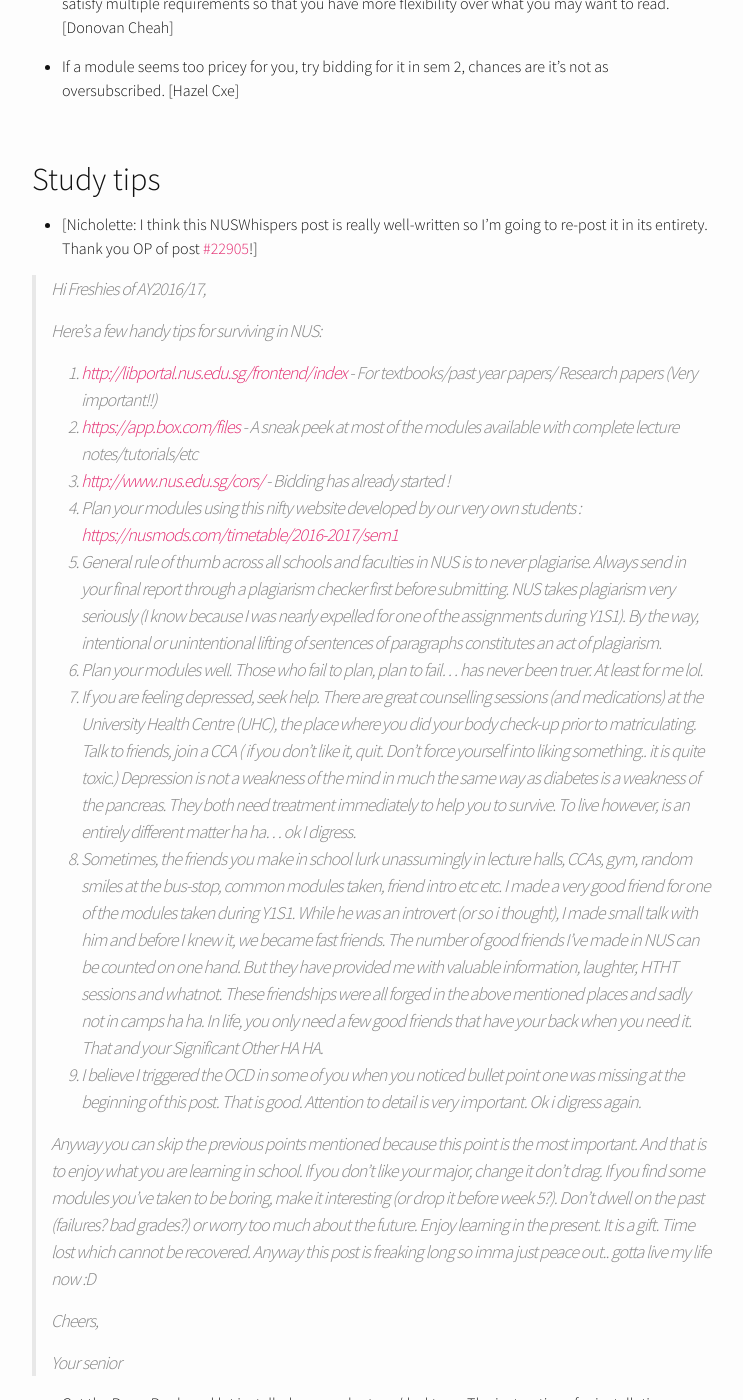
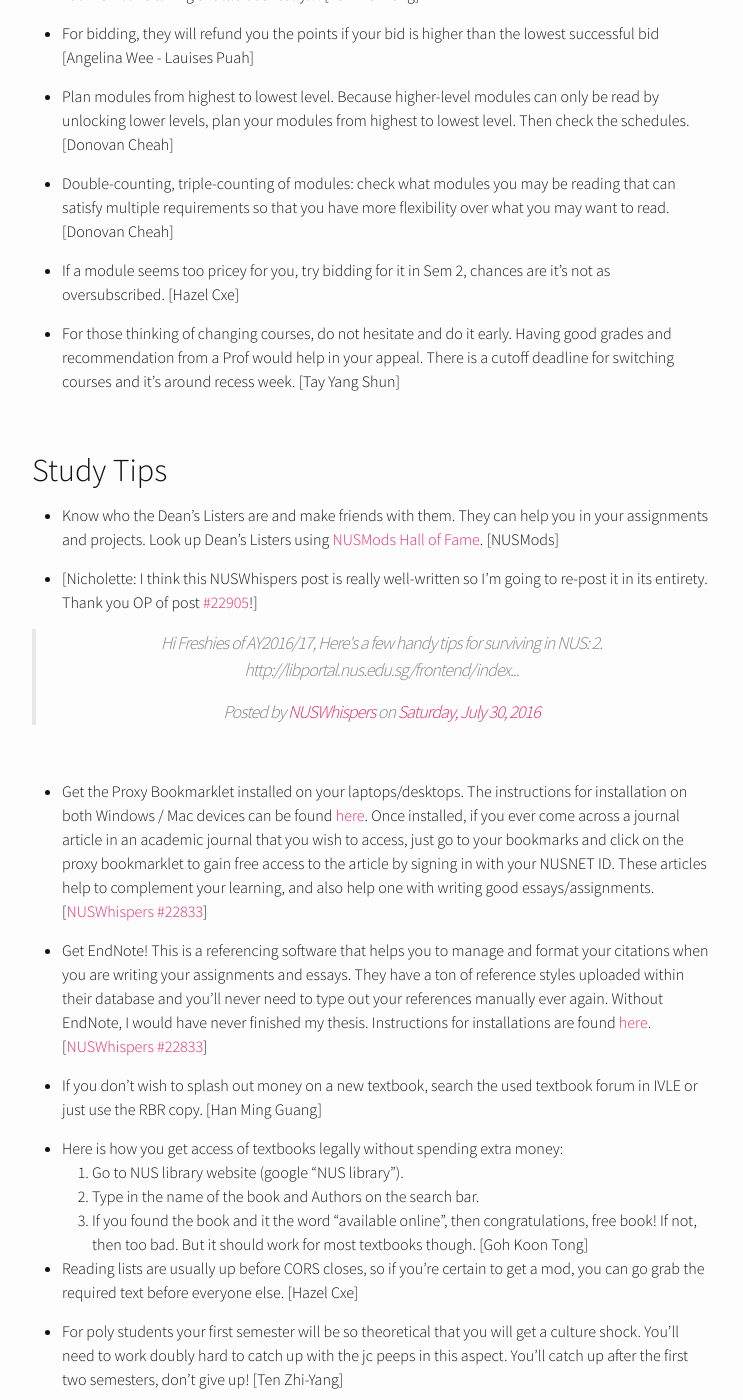
Before and after one commit to nusmodifications/nusmods-blog, a Jekyll site: the page built from _posts/2016-08-01-tips-for-freshmen-by-nuswhispers.markdown, in a window 1280 px wide and 1400 px high, scrolled down 1037 px. Shown: the whole window, without its empty margins (268-1011 px from the left). Built offline with Jekyll 4.4.1, drawn with Linux system fonts in a browser that asks for light colours; nearby versions of some CDN libraries; some of the changed text lies outside the part shown.

Commit message:
Edit freshmen tips post

```diff
--- a/_posts/2016-08-01-tips-for-freshmen-by-nuswhispers.markdown
+++ b/_posts/2016-08-01-tips-for-freshmen-by-nuswhispers.markdown
@@ -6,13 +6,21 @@
 author_thumbnail: 610496971
 ---
 
-Due to the unfortunate suspension of Freshman Orientation Week camps, kind souls from NUSWhispers [[#22833](https://www.nuswhispers.com/confession/22833), [#22905](https://www.nuswhispers.com/confession/22905), [#22964](https://www.nuswhispers.com/confession/22964), [#23086](https://www.nuswhispers.com/confession/23086), [#23153](https://www.nuswhispers.com/confession/23153)] have emerged to share their tips and experiences with incoming freshmen who missed their opportunity to seek advice from their seniors. The admins from NUSWhispers have decided to collate them in a single post for easier reading.
+Due to the unfortunate suspension of Freshman Orientation Week camps, kind souls on NUSWhispers [[#22833](https://www.nuswhispers.com/confession/22833), [#22905](https://www.nuswhispers.com/confession/22905), [#22964](https://www.nuswhispers.com/confession/22964), [#23086](https://www.nuswhispers.com/confession/23086), [#23153](https://www.nuswhispers.com/confession/23153)] have emerged to share their tips and experiences with incoming freshmen who missed their opportunity to seek advice from their seniors. The admins of NUSWhispers have decided to collate them into a single post for easier reading, along with some nuggets of wisdom from their many years of experience in school.
 
-## CORS / Module Bidding / Timetable planning
+## CORS / Module Bidding / Timetable Planning
+
+- Use [NUSMods](https://nusmods.com/) to plan your semester timetable. It's your lifesaver! [NUSMods]
+
+- Learn how NUSMods can help you become a smarter bidder from [this article](/how-nusmods-can-help-you-during-cors-bidding). [NUSMods]
+
+- Utilize NUSMods to achieve higher productivity! Read about it [here](/5-nusmods-features-you-might-not-know-about). [NUSMods]
+
+- NUSMods has many module reviews of Level 1000 and 2000 modules. Do check them out to get a better idea of what the module is about. [NUSMods]
 
 - When you're bidding, try to hold your horses till closed bidding. Or else, you're most likely gonna see that minimum bid rise and rise along with your blood pressure. [[NUSWhispers #22964](https://www.nuswhispers.com/confession/22964)]
 
-- Feel free to arrange classes conducted in different parts of the campus next to each other. Lecturers usually release the class 35mins earlier for you guys to travel to the next venue--unless you're damn suay, and the lecturer goes on and on. For people having to travel to UTown for classes from other faculties, I'll say 35mins will still be rather tight for you (overcrowded shuttle buses) but not impossible. Try to put lectures after tutorials, rather be slightly late for lectures than tutorials! [[NUSWhispers #22964](https://www.nuswhispers.com/confession/22964)]
+- Feel free to arrange classes conducted in different parts of the campus next to each other. Lecturers usually release the class 35 mins earlier for you guys to travel to the next venue - unless you're damn suay, and the lecturer goes on and on. For people having to travel to Utown for classes from other faculties, I'll say 35mins will still be rather tight for you (overcrowded shuttle buses) but not impossible. Try to put lectures after tutorials, rather be slightly late for lectures than tutorials! [[NUSWhispers #22964](https://www.nuswhispers.com/confession/22964)]
 
 - Plan your lectures such that you don’t travel to science faculty then Arts faculty then back again... You won't like taking shuttle bus really... [Ten Wei Peng]
 
@@ -22,79 +30,78 @@
 
 - Double-counting, triple-counting of modules: check what modules you may be reading that can satisfy multiple requirements so that you have more flexibility over what you may want to read. [Donovan Cheah]
 
-- If a module seems too pricey for you, try bidding for it in sem 2, chances are it's not as oversubscribed. [Hazel Cxe]
+- If a module seems too pricey for you, try bidding for it in Sem 2, chances are it's not as oversubscribed. [Hazel Cxe]
+
+- For those thinking of changing courses, do not hesitate and do it early. Having good grades and recommendation from a Prof would help in your appeal. There is a cutoff deadline for switching courses and it's around recess week. [Tay Yang Shun]
 
 
-## Study tips
+## Study Tips
+
+- Know who the Dean's Listers are and make friends with them. They can help you in your assignments and projects. Look up Dean's Listers using [NUSMods Hall of Fame](http://awards.nusmods.com/). [NUSMods]
 
 - [Nicholette: I think this NUSWhispers post is really well-written so I’m going to re-post it in its entirety. Thank you OP of post [#22905](https://www.nuswhispers.com/confession/22905)!]
 
-> Hi Freshies of AY2016/17,
->
-> Here's a few handy tips for surviving in NUS:
-2. <http://libportal.nus.edu.sg/frontend/index> - For textbooks/past year papers/ Research papers (Very important!!)
-3. <https://app.box.com/files> - A sneak peek at most of the modules available with complete lecture notes/tutorials/etc
-4. <http://www.nus.edu.sg/cors/> - Bidding has already started !
-5. Plan your modules using this nifty website developed by our very own students : <https://nusmods.com/timetable/2016-2017/sem1>
-6. General rule of thumb across all schools and faculties in NUS is to never plagiarise. Always send in your final report through a plagiarism checker first before submitting. NUS takes plagiarism very seriously (I know because I was nearly expelled for one of the assignments during Y1S1).
-By the way, intentional or unintentional lifting of sentences of paragraphs constitutes an act of plagiarism.
-7. Plan your modules well. Those who fail to plan, plan to fail... has never been truer. At least for me lol.
-8. If you are feeling depressed, seek help. There are great counselling sessions (and medications) at the University Health Centre (UHC), the place where you did your body check-up prior to matriculating. Talk to friends, join a CCA ( if you don't like it, quit. Don't force yourself into liking something.. it is quite toxic.)
-Depression is not a weakness of the mind in much the same way as diabetes is a weakness of the pancreas. They both need treatment immediately to help you to survive.
-To live however, is an entirely different matter ha ha... ok I digress.
-9. Sometimes, the friends you make in school lurk unassumingly in lecture halls, CCAs, gym, random smiles at the bus-stop, common modules taken, friend intro etc etc. I made a very good friend for one of the modules taken during Y1S1. While he was an introvert (or so i thought), I made small talk with him and before I knew it, we became fast friends.
-The number of good friends I've made in NUS can be counted on one hand. But they have provided me with valuable information, laughter, HTHT sessions and whatnot. These friendships were all forged in the above mentioned places and sadly not in camps ha ha. In life, you only need a few good friends that have your back when you need it. That and your Significant Other HA HA.
-1. I believe I triggered the OCD in some of you when you noticed bullet point one was missing at the beginning of this post.
-That is good. Attention to detail is very important. Ok i digress again.
->
->Anyway you can skip the previous points mentioned because this point is the most important.
-And that is to enjoy what you are learning in school. If you don't like your major, change it don't drag. If you find some modules you've taken to be boring, make it interesting (or drop it before week 5?). Don't dwell on the past (failures? bad grades?) or worry too much about the future. Enjoy learning in the present. It is a gift. Time lost which cannot be recovered.
-Anyway this post is freaking long so imma just peace out.. gotta live my life now :D
->
-> Cheers,
->
-> Your senior
+<div id="fb-root"></div>
+<script>(function(d, s, id) {
+  var js, fjs = d.getElementsByTagName(s)[0];
+  if (d.getElementById(id)) return;
+  js = d.createElement(s); js.id = id;
+  js.src = "//connect.facebook.net/en_US/sdk.js#xfbml=1&version=v2.7&appId=1577825682475577";
+  fjs.parentNode.insertBefore(js, fjs);
+}(document, 'script', 'facebook-jssdk'));</script>
+<div class="text-center">
+<div class="fb-post" data-href="https://www.facebook.com/permalink.php?story_fbid=1107118119358648&amp;id=695707917166339" data-width="500" data-show-text="true"><blockquote cite="https://www.facebook.com/nuswhispers/posts/1107118119358648" class="fb-xfbml-parse-ignore"><p>
+Hi Freshies of AY2016/17,
 
+Here&#039;s a few handy tips for surviving in NUS:
 
-- Get the Proxy Bookmarklet installed on your laptops/desktops. The instructions for installation on both Windows/Mac devices can be found here: <http://libguides.nus.edu.sg/proxybookmarklet/installondesktop>. Once installed, if you ever come across a journal article in an academic journal that you wish to access, just go to your bookmarks and click on the proxy bookmarklet to gain free access to the article by signing in with your NUSNET ID. These articles help to complement your learning, and also help one with writing good essays/assignments. [[NUSWhispers #22833](https://www.nuswhispers.com/confession/22833)]
+2. http://libportal.nus.edu.sg/frontend/index...</p>Posted by <a href="https://www.facebook.com/nuswhispers/">NUSWhispers</a> on&nbsp;<a href="https://www.facebook.com/nuswhispers/posts/1107118119358648">Saturday, July 30, 2016</a></blockquote></div>
+</div>
 
-- Get EndNote! This is a referencing software that helps you to manage and format your citations when you are writing your assignments and essays. They have a ton of reference styles uploaded within their database and you’ll never need to type out your references manually ever again. Without EndNote, I would have never finished my thesis. Instructions for installations are found here: <http://libguides.nus.edu.sg/endnote/installendnote >[[NUSWhispers #22833](https://www.nuswhispers.com/confession/22833)]
+<br>
+
+- Get the Proxy Bookmarklet installed on your laptops/desktops. The instructions for installation on both Windows / Mac devices can be found [here](http://libguides.nus.edu.sg/proxybookmarklet/installondesktop). Once installed, if you ever come across a journal article in an academic journal that you wish to access, just go to your bookmarks and click on the proxy bookmarklet to gain free access to the article by signing in with your NUSNET ID. These articles help to complement your learning, and also help one with writing good essays/assignments. [[NUSWhispers #22833](https://www.nuswhispers.com/confession/22833)]
+
+- Get EndNote! This is a referencing software that helps you to manage and format your citations when you are writing your assignments and essays. They have a ton of reference styles uploaded within their database and you’ll never need to type out your references manually ever again. Without EndNote, I would have never finished my thesis. Instructions for installations are found [here](http://libguides.nus.edu.sg/endnote/installendnote). [[NUSWhispers #22833](https://www.nuswhispers.com/confession/22833)]
 
 - If you don't wish to splash out money on a new textbook, search the used textbook forum in IVLE or just use the RBR copy. [Han Ming Guang]
 
 - Here is how you get access of textbooks legally without spending extra money:
-1. Go to NUS library website (google "NUS library")
-2. Type in the name of the book and Authors on the search bar
-3. If you found the book and it the word "available online", then congratulations, free book! If not, then too bad. But it should work for most textbooks though.
-[Goh Koon Tong]
+1. Go to NUS library website (google "NUS library").
+2. Type in the name of the book and Authors on the search bar.
+3. If you found the book and it the word "available online", then congratulations, free book! If not, then too bad. But it should work for most textbooks though. [Goh Koon Tong]
 
-<!--comment to create newline after bullet point: http://meta.stackexchange.com/questions/3327/code-block-is-not-properly-formatted-when-placed-immediately-after-a-list-item -->
 - Reading lists are usually up before CORS closes, so if you're certain to get a mod, you can go grab the required text before everyone else. [Hazel Cxe]
 
 - For poly students your first semester will be so theoretical that you will get a culture shock. You'll need to work doubly hard to catch up with the jc peeps in this aspect. You'll catch up after the first two semesters, don't give up! [Ten Zhi-Yang]
 
-- You can get penalized a grade just for wrong fonts/ line spacing used in reports so please read instructions 10 times before you submit.. [Ten Wei Peng]
+- You can get penalized a grade just for wrong fonts / line spacing used in reports so please read instructions 10 times before you submit.. [Ten Wei Peng]
 
 - Do your readings diligently, plan your assignments out weeks in advance to avoid the stress [Ler Yi Poh]
 
 - The greatest learning and lessons in university is found outside of the syllabus and curriculum. Get involved in activities and events, internships and networking, competitions and conferences. You'll learn far more than you would in classes. [Lauises Puah]
 
-- Don't be afraid to study at seminar/tutorial room. Just leave if a class is starting. [[NUSWhispers #23153](https://www.nuswhispers.com/confession/23153)]
+- Don't be afraid to study in a seminar / tutorial room. Just leave if a class is starting. [[NUSWhispers #23153](https://www.nuswhispers.com/confession/23153)]. (NUSMods: Use the [Venue Tool](https://nusmods.com/venues) to look up a venue's availability!)
 
-- This is uni, not jc/poly. You can do your best and get a B or C. Just suck it up and start over next sem [[NUSWhispers #23153](https://www.nuswhispers.com/confession/23153)]
+- This is uni, not jc / poly. You can do your best and get a B or C. Just suck it up and start over next sem [[NUSWhispers #23153](https://www.nuswhispers.com/confession/23153)]
 
 - You can study at CLB or the Chinese library (it links!) [[NUSWhispers #23153](https://www.nuswhispers.com/confession/23153)]
 
-- When you have burn out, just drink teh ping or go exercise. [[NUSWhispers #23153](https://www.nuswhispers.com/confession/23153)]
+- When you have burnt out, just drink teh ping or go exercise. [[NUSWhispers #23153](https://www.nuswhispers.com/confession/23153)]
 
+- SoC students can refer to Lynnette Ng's [awesome list of resources](https://github.com/quarbby/links-and-resources). [Tay Yang Shun]
+
+- Gradeless first year may seem like a lot of fun and chance to slack, but if you don't build up good fundamentals you'll have a hard time catching up in the following semesters, especially in SoC. Don't take gradeless for granted. [Tay Yang Shun]
 
 ## Travelling around the campus
 
-- FOS students, you can get to the Science campus by walking through/along NUH (5mins walk). Please don't go and squeeze together with everybody else who legitimately needs the shuttle bus. [[NUSWhispers #22964](https://www.nuswhispers.com/confession/22964)]
+- FOS students, you can get to the Science campus by walking through / along NUH (5mins walk). Please don't go and squeeze together with everybody else who legitimately needs the shuttle bus. [[NUSWhispers #22964](https://www.nuswhispers.com/confession/22964)]
 
-- At Computing/Biz bus stop, see which direction bus is going (PGP, KR mrt or UTown) [[NUSWhispers #23153](https://www.nuswhispers.com/confession/23153)]
+- Here's how you get from Biz to Science in under 10 minutes via a secret path. Check out [this YouTube video](https://www.youtube.com/watch?v=juKX1omYwWk).
 
-- For SoC/FASS students, you may want to consider walking to UTown during peak hours to avoid being late as bus D1 will be really crowded. The walk should take about 15-20 minutes. [Nicholette]
+- At Computing / Biz bus stop, see which direction bus is going (PGP, KR MRT or Utown) [[NUSWhispers #23153](https://www.nuswhispers.com/confession/23153)]
+
+- For SoC / FASS students, you may want to consider walking to Utown during peak hours to avoid being late as bus D1 will be really crowded. The walk should take about 15-20 minutes. [Nicholette]
 
 - Take the live bus timings with a pinch of salt, sometimes they suspiciously look like they are hardcoded (especially at night) [Nicholette]
 
```
Also changed, not shown: other parts of _posts/2016-08-01-tips-for-freshmen-by-nuswhispers.markdown (+6 -7 lines).
